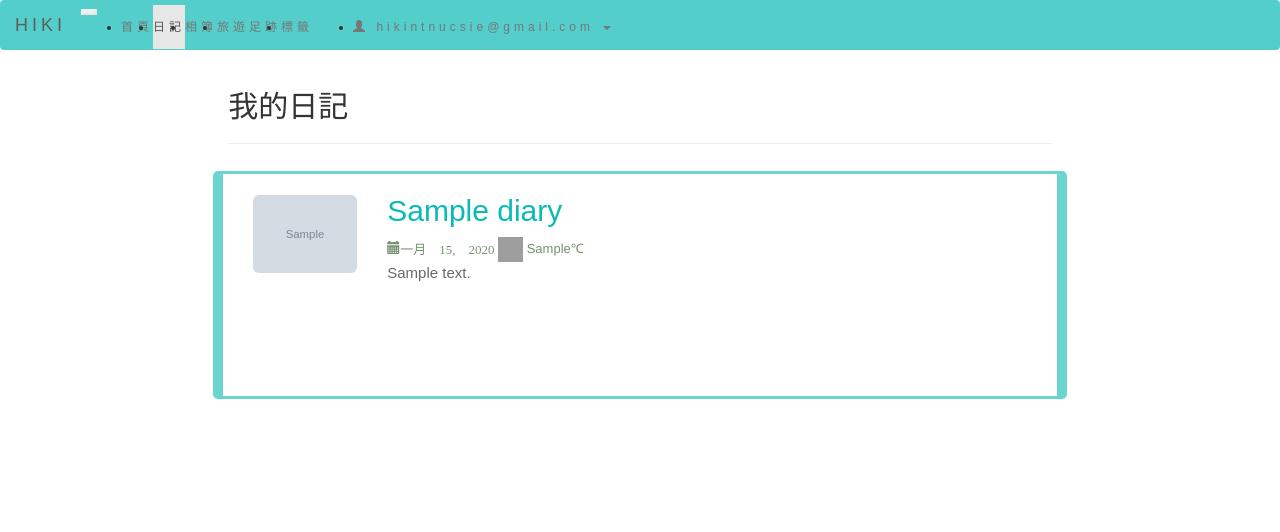
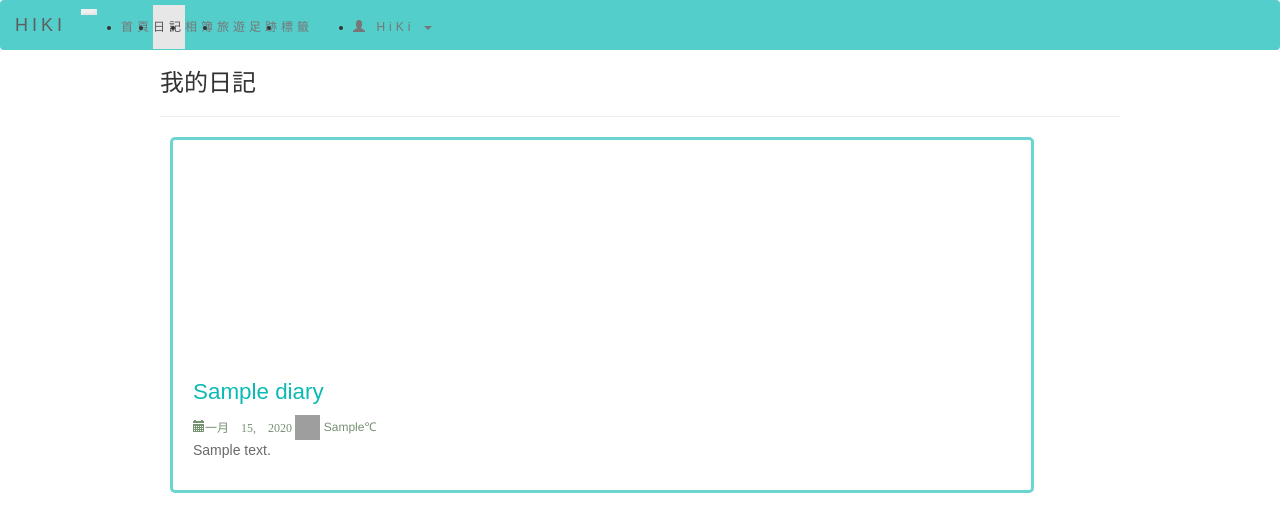
Before and after one commit to ayamisea/HiKi, a Django app: page /diary/ in a window 1280 px wide. Shown: the top 532 px of the page. Run offline with Django 3.2, Linux system fonts and the light colour scheme; a user stored in the database is signed in; data comes from the database, SQL or seed files in the repository; tables that the repository leaves empty hold one stand-in row (values such as "Sample post"); grey boxes marked "Sample" are stand-in pictures; some libraries are stand-ins or nearby versions; grey boxes are pictures that could not be loaded.

Commit message:
modify display.html

```diff
--- a/templates/diary/display.html
+++ b/templates/diary/display.html
@@ -16,51 +16,56 @@
 	<style>
 	html body {
 	    background-color:white;
+	    width:100%;
 	    margin:0;
 	}
 
+	main {
+		max-width: 960px;
+		margin:0 auto;
+	}
 	.carousel-row {
-    min-height: 27vh;
+		width:90%;
+	    min-height: 25%;
 	    background-color:#FFF;
 	    border-radius: 5px;
 	    margin-top: 0.5em;
 	    border: solid rgba(10, 186, 181,0.6);
-     border-width: 3px 10px 3px 10px;
+	    border-width: 3px;
+	    padding:2rem;
+	    margin:1rem;
 	}
 
-
-.slide .carousel-indicators {
-
-    background-color: rgba(105, 105, 105,0.5);
-    margin-bottom:0;
-    bottom: 0;
-
-
-}
-.slide .carousel-inner {
-    height: 26vh;
-    width:auto;
-    padding: 1.5em 0em 0em 0em ;
+	.carousel-row:hover {
+		cursor:pointer;
 	}
 
+	.carousel-inner {
+		height:200px;
+	    width:200px;
+	    padding:0;
+	    display: flex;
+	    align-content: center;
+	    align-items: center;
+	    align-self: center;
+	    overflow: hidden;
+	}
 
-.article {
-    min-height: 24vh;
-    border-radius: 5px;
-}
-.article h2 {
+	#article h3 {
 	    color: #0ABAB5;
 	    font-family: Montserrat, sans-serif;
+	    font-size: 1.6em;
 	}
-.article p {
+
+	#article span {
+	    color: #769072;
+	    font-size: 1.2rem;
+	}
+
+	#article p {
 	    color: #696969;
 	    font-family: Montserrat, sans-serif;
-    font-size: 15px !important;
-}
-.article span {
-    color: #769072;
-
-    font-size: 13px !important;
+	    font-size: 1em;
 	}
 	.media{
 	    margin-bottom: 1em;
@@ -68,6 +73,15 @@
 	</style>
 
 	<script>
+	//跳轉日記
+	$(function(){
+		$(".carousel-row").click(function() {
+			window.location = $(this).find("a").attr("href");
+			return false;
+		});
+	});
+
+	//字數控制
 	$(function(){
 	    var len = 200;
 	    $(".JQellipsis").each(function(i){
@@ -81,49 +95,31 @@
 	</script>
 
 <body>
-    {% include 'include/nav.html' with name=user %}
-	<main class="d-flex flex-column">
-	  <div class="col-xs-12 col-sm-offset-2 col-sm-8">
-	            <h2>我的日記</h2>
-	            <hr>
-	  </div>
+	{% include 'include/nav.html' with name=user.name %}
+	<main class="d-flex flex-column justify-content-center align-items-center">
+		<header class="h3 w-100 p-3">我的日記<hr></header>
 		<!-- Begin of rows -->
 		{% for diary in diaryList %}
-	        <a  href="{% url 'diary_detail' pk=diary.pk %}">
-	          <div class="col-xs-12 col-sm-offset-2 col-sm-8   carousel-row">
-	            <div class="slide-row slide">
-
-              <div id="carousel-item" class="col-md-2   media" data-ride="carousel">
-                          <!-- Indicators
-                <ol class="carousel-indicators">
-                    <li data-target="#carousel-item" data-slide-to="0" class="active"></li>
-                    <li data-target="#carousel-item" data-slide-to="1"></li>
-                    <li data-target="#carousel-item" data-slide-to="2"></li>
-                </ol>
-                -->
-
-                <!-- Wrapper for slides -->
-                    <div class="carousel-inner">
+		<div class="carousel-row d-flex flex-column flex-sm-row">
+			<a href="{% url 'diary_detail' pk=diary.pk %}"></a>
+			<div id="carouselExampleControls" class="carousel slide d-flex justify-content-center mr-sm-3" data-ride="carousel" data-interval="4000">
+  				<div class="carousel-inner" role="listbox">
 	          	{% if diary.media_set.all|length == 0 %}
-                        <div class="item active">
-                            <img class="img-rounded" style="display:block; margin:auto;" src="http://lorempixel.com/200/200/nature/4/" alt="Image">
+	          		<!-- 使用預設圖輪播 -->
+	                <div class="carousel-item active">
+	                    <img class="d-block img-fluid" src="{% static 'img/default-img-1.jpg' %}">
 	                </div>
-                        <div class="item">
-                            <img class="img-rounded" style="display:block; margin:auto;" src="http://lorempixel.com/200/200/nature/5" alt="Image">
+        			<div class="carousel-item">
+	                    <img class="d-block img-fluid" src="{% static 'img/default-img-2.jpg' %}">
 	                </div>
-                        <div class="item">
-                            <img class="img-rounded" style="display:block; margin:auto;" src="http://lorempixel.com/200/200/nature/6" alt="Image">
+	                <div class="carousel-item">
+	                    <img class="d-block img-fluid" src="{% static 'img/default-img-3.jpg' %}">
 	                </div>
 	            {% else %}
 	        		{% for i in diary.media_set.all %}
-                              {% if forloop.counter0 == 0%}
-                                <div class="item active">
-                              {% else %}
-                                <div class="item">
-                              {% endif%}
-
+                    <div class='item {{ forloop.first|yesno:"activate," }} '>
                       	{% if i.type == "img" %}
-                              <img class="img-rounded" src="{{mediaURL}}{{i.img}}" onerror="this.style.display='none'"style="display:block; margin:auto;"  width="150" height="150">
+                      		<img class="img-rounded" src="{{mediaURL}}{{i.img}}" onerror="this.style.display='none'" style="display:block; margin:auto;"  width="200" height="200">
                       	{% endif %}
               			{% if i.type == "video" %}
 							<video style="display:block; margin:auto;" class="img-rounded" width="200" height="200" controls>
@@ -134,16 +130,11 @@
 						{% endif %}
                		</div>
             		{% endfor %}
-
         		{% endif %}
     			</div>
-
 	        </div>
-
-
-                <div class="col-md-10 article">
-
-                    <strong><h2>{{diary.title}}</h2></strong>
+       		<div id="article" class="d-flex flex-column mw-80%">
+                <strong><h3>{{diary.title}}</h2></strong>
                 <span>
                   <span class="glyphicon glyphicon-calendar">{{diary.date}} </span>
                   {% with '/icon/weather/'|add:diary.weather_cond|add:'.png' as image_static %}
@@ -154,11 +145,8 @@
                 <p class = "JQellipsis">
                     {{diary.content}}
                 </p>
-
         	</div>
 		</div>
-        </div>
-        </a>
     	{% endfor %}
 	</main>
 	</body>
--- a/templates/diary/newdiary.html
+++ b/templates/diary/newdiary.html
@@ -11,5 +11,5 @@
 {% block inittag %}{% endblock %}
 
 {% block nav %}
-	{% include 'include/nav.html' with name=userName %}
+	{% include 'include/nav.html' with name=user.name %}
 {% endblock %}
--- a/templates/include/nav.html
+++ b/templates/include/nav.html
@@ -26,7 +26,7 @@
 
 </style>
 <!-- Nav -->
-<nav class="navbar navbar-toggleable-md navbar-default w-100">
+<nav class="navbar navbar-toggleable-md navbar-default mb-3 w-100">
 	<button class="navbar-toggler navbar-toggler-right" type="button" data-toggle="collapse" data-target="#bs-example-navbar-collapse-1" aria-controls="bs-example-navbar-collapse-1" aria-expanded="false" aria-label="Toggle navigation" >
 		<span class="navbar-toggler-icon"></span>
 	</button>
```
Lines whose indentation alone changed are shown as unchanged.
